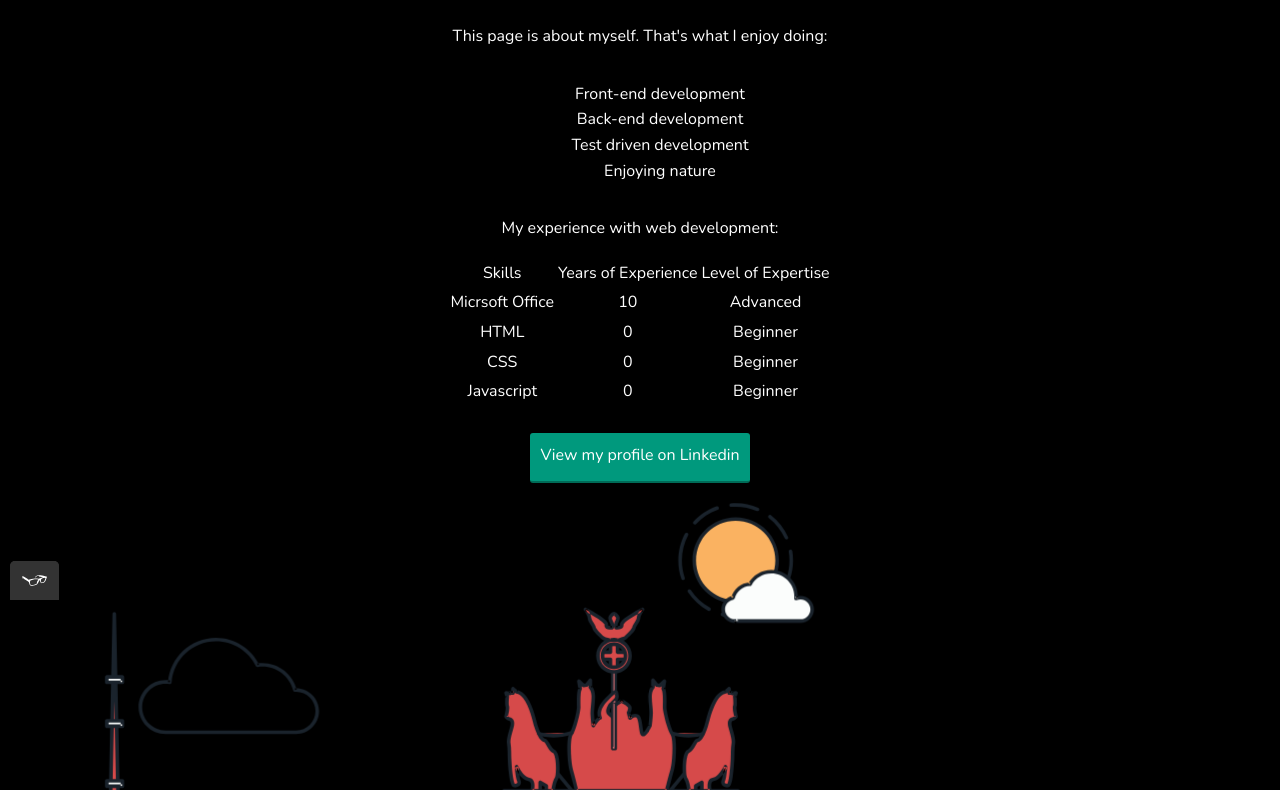
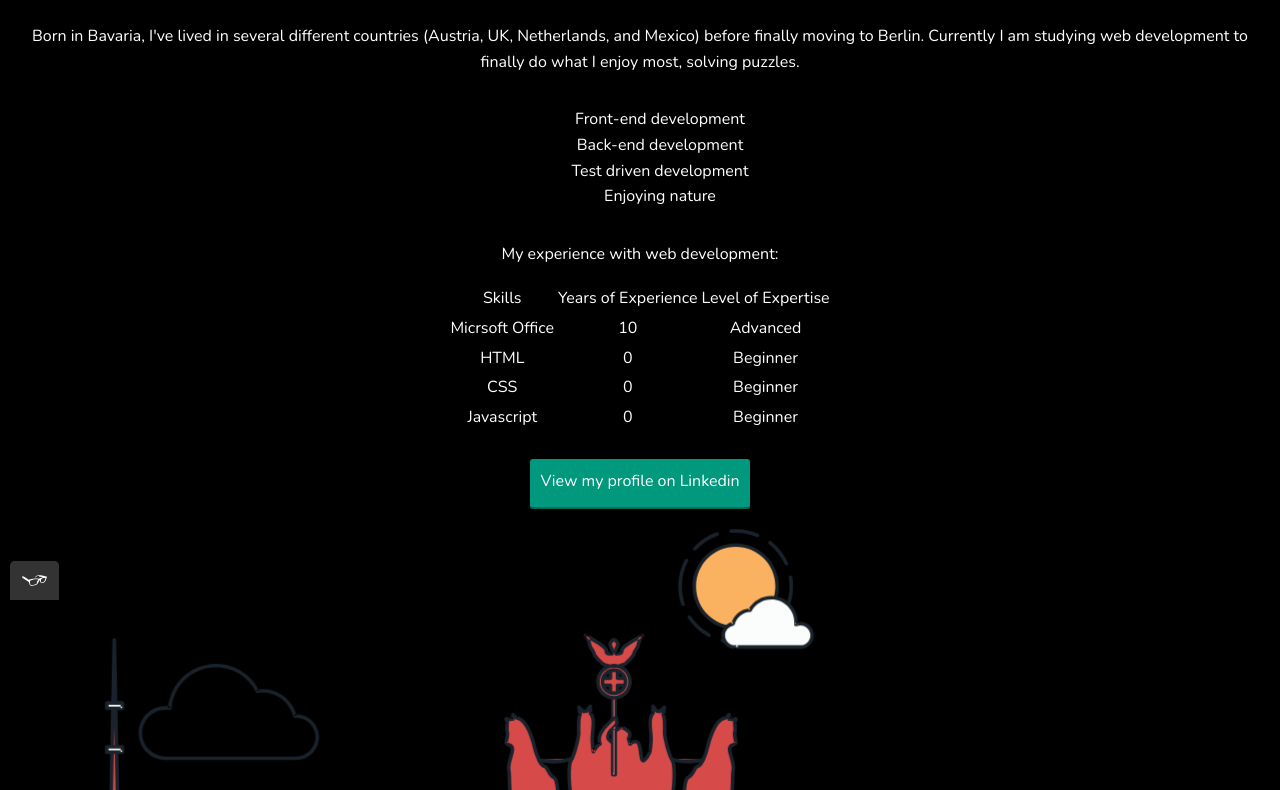
Before and after one commit to ZHammerl/portfolio-website, a plain HTML site: page about.html in a window 1280 px wide. Shown: the part 200-990 px from the top of the page. Drawn offline with nearby package versions, Linux system fonts and the light colour scheme.

Commit message:
updated title and about text

```diff
--- a/about.html
+++ b/about.html
@@ -3,7 +3,7 @@
   <head>
     <meta charset="utf-8" />
     <meta name="viewport" content="width=device-width, initial-scale=1" />
-    <title>Franziska's Portfolio</title>
+    <title>About Franziska</title>
     <link rel="shortcut icon" href="/img/favicon.png" />
     <link
       rel="stylesheet"
@@ -47,7 +47,11 @@
     <main>
       <div class="about">
         <h1>About</h1>
-        <p>This page is about myself. That's what I enjoy doing:</p>
+        <p>
+          Born in Bavaria, I've lived in several different countries (Austria, UK, Netherlands, and
+          Mexico) before finally moving to Berlin. Currently I am studying web development to
+          finally do what I enjoy most, solving puzzles.
+        </p>
         <ul class="hobbies">
           <li>Front-end development</li>
           <li>Back-end development</li>
```
